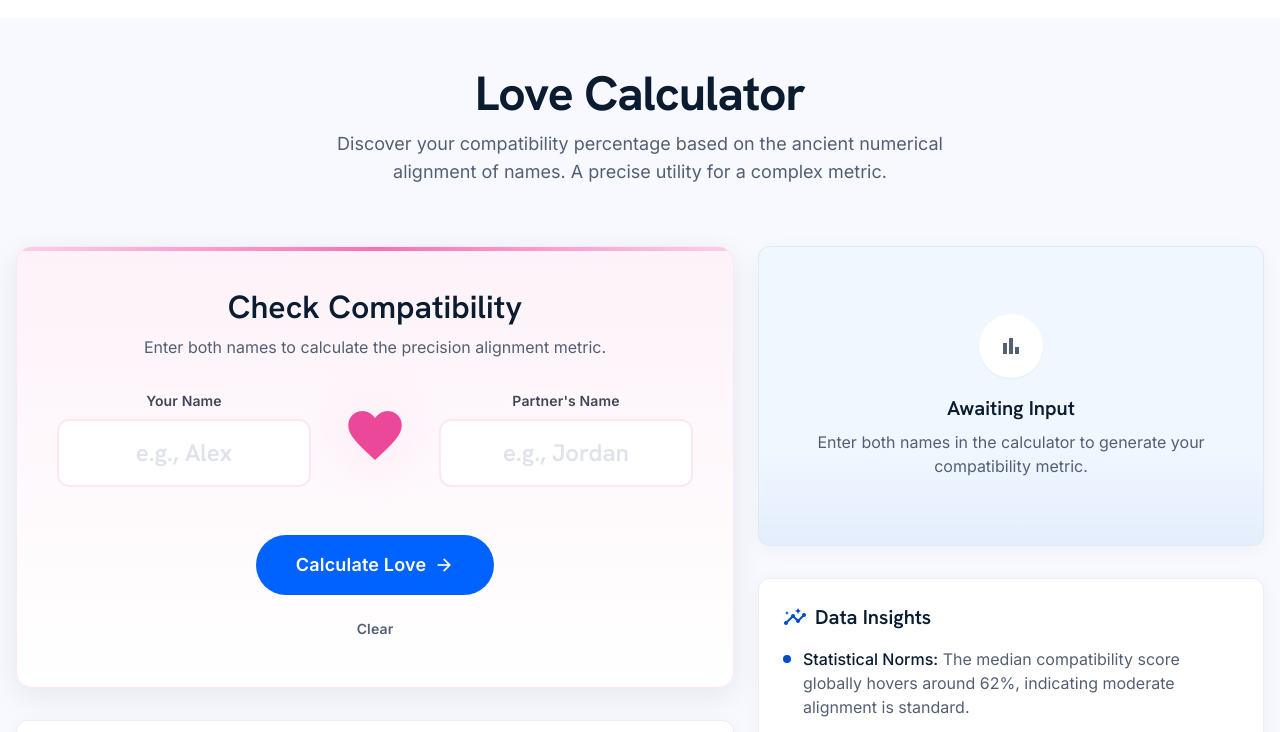
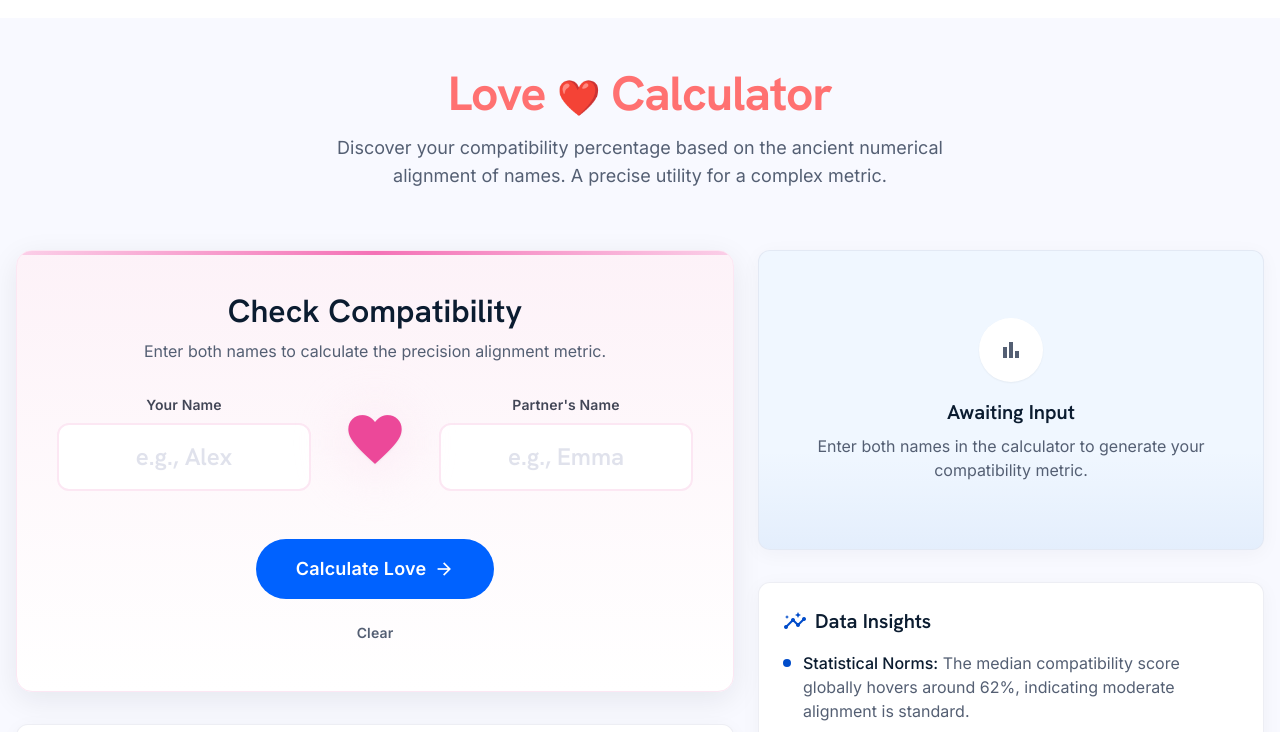
Before and after one commit to sonumur/AgeCalculater, a website: page public/love-calculator/index.html in a window 1280 px wide. Shown: the part 54-786 px from the top of the page. Drawn offline with nearby package versions, Linux system fonts and the light colour scheme.

Commit message:
replacing Jorden to Emma in love calculator

```diff
--- a/public/love-calculator/index.html
+++ b/public/love-calculator/index.html
@@ -162,9 +162,9 @@
         class="love-calculator-page flex-grow w-full max-w-container-max mx-auto px-margin-mobile md:px-margin-desktop py-stack-lg grid grid-cols-1 md:grid-cols-12 gap-gutter">
         <!-- Page Header -->
         <div class="col-span-1 md:col-span-12 mb-stack-md text-center">
-            <h1
+            <h1 style="color: rgb(255, 113, 113);"
                 class="font-headline-lg-mobile md:font-display-lg text-headline-lg-mobile md:text-display-lg text-on-surface mb-stack-sm">
-                Love Calculator</h1>
+                Love <span style="font-size: 35px;">❤️</span> Calculator</h1>
             <p class="font-body-lg text-body-lg text-secondary max-w-2xl mx-auto">Discover your compatibility percentage
                 based on the ancient numerical alignment of names. A precise utility for a complex metric.</p>
 
@@ -217,7 +217,7 @@
                                 for="name2">Partner's Name</label>
                             <input
                                 class="font-headline-lg-mobile text-headline-lg-mobile text-center rounded-xl border-2 border-pink-100 px-4 py-4 bg-white text-on-surface focus:outline-none focus:border-pink-300 focus:ring-4 focus:ring-pink-50 transition-all w-full placeholder:text-outline-variant/50"
-                                id="name2" placeholder="e.g., Jordan" required type="text" />
+                                id="name2" placeholder="e.g., Emma" required type="text" />
                         </div>
                     </div>
                     <div class="flex flex-col items-center gap-4 w-full mt-2">
```
